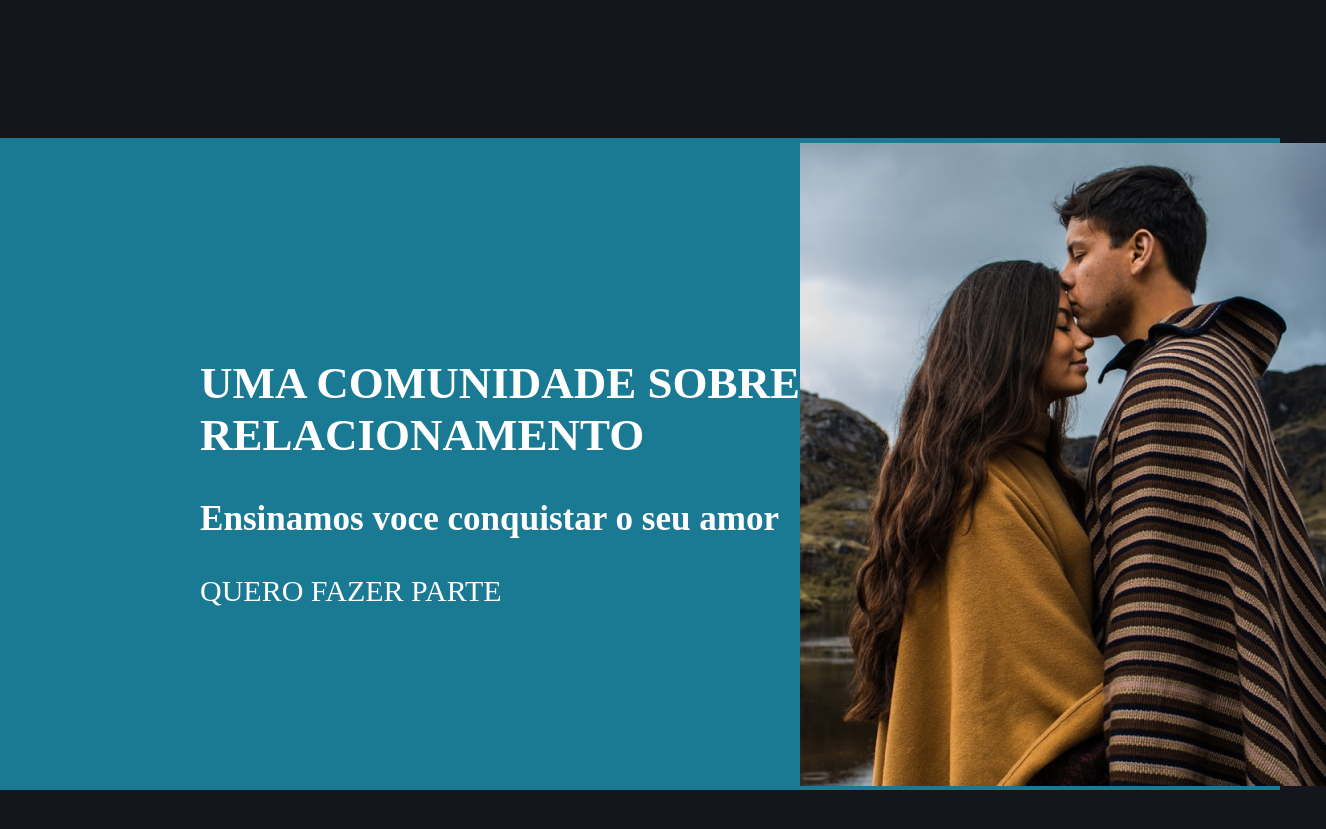
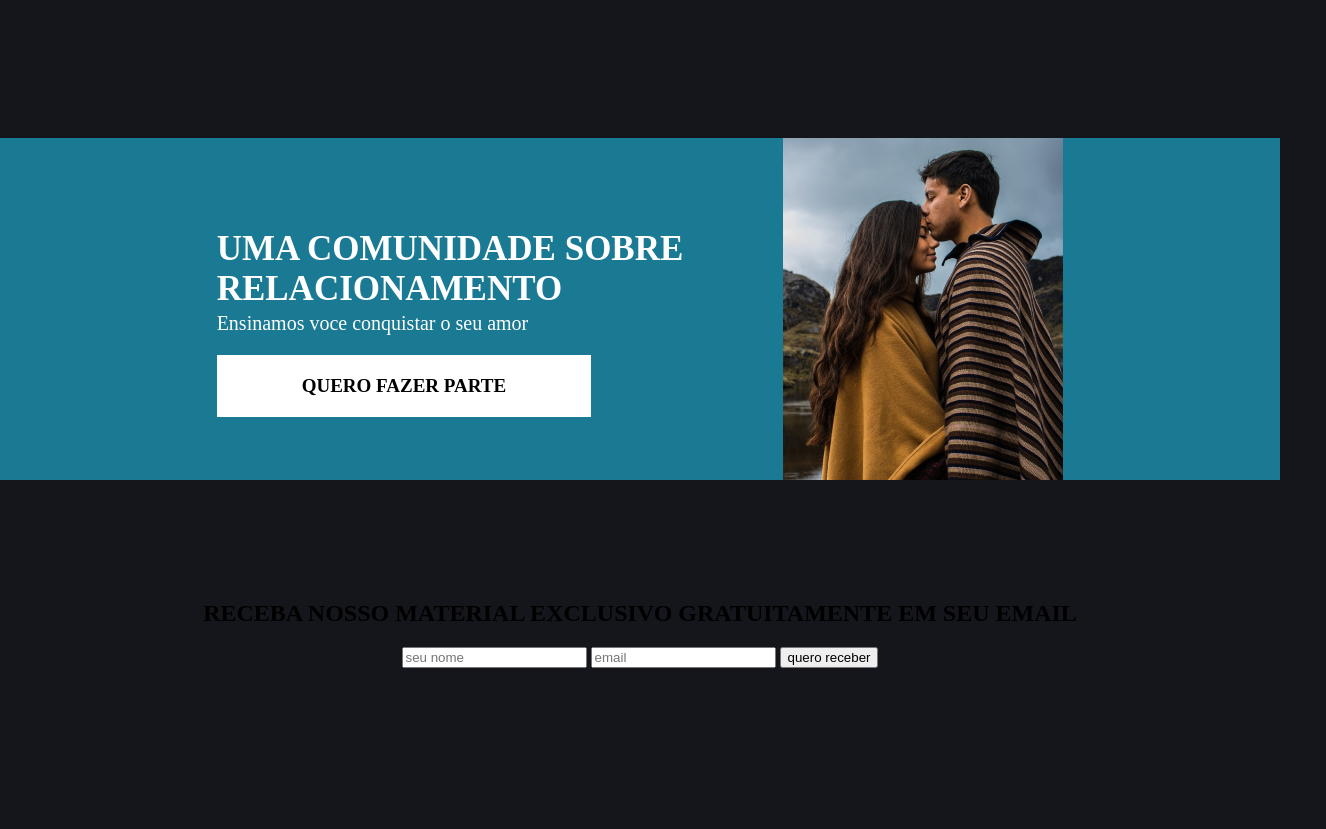
Before and after one commit to Rodrigocabo/Landing-Page---Encontro, a plain HTML site: page index.html in a window 1280 px wide. Shown: the part 1140-1969 px from the top of the page, 1326 px wide, since content can reach past the window. After the commit the page ends 1908 px from the top, so only its background shows below. Drawn offline with Linux system fonts and the light colour scheme.

Commit message:
Formulario

```diff
--- a/index.css
+++ b/index.css
@@ -97,10 +97,13 @@ width: 65px;
 }
 
 
+
 /*SECTION-3 */
+
+
 .section-3{
     background-color: #1A7993 ;
-    height: auto;
+    height: 342px;
     display: flex;
     justify-content: center;
     align-items: center;
@@ -108,14 +111,41 @@ width: 65px;
 
 }
 
-.area-title-2{
+.area-title-2 h1{
     color: #fff;
-    font-size: 30px;
+    font-size: 35px;
 }
 
-.image2{
+.area-title-2 h3{
+
+    color: #fff;
+    font-size: 20px;
+    font-weight: normal;
+    margin-top: -26px;
+}
+.area-title-2 a{
+    display: inline-block;
+    background-color: #fff;
+    padding: 20px 85px;
+    font-size: 19px;
+    font-weight: bold;
+    cursor: pointer;
+}
+
+.image2 img{
     width: 280px;
     height: auto;
     margin-top: 5px;
+    margin-left: 100px;
 
 }
+
+/* formulario */
+
+.area-form{
+    display: flex;
+    justify-content: center;
+    align-items: center;
+    margin-bottom: 100px;
+    flex-direction: column;
+}
--- a/index.html
+++ b/index.html
@@ -66,6 +66,21 @@
             <img src="src/img/banner 02.png">
         </div>
     </section>
+
+    <!--AREA-FORMULARIO-->
+    <div class="area-form">
+        <h2>RECEBA NOSSO MATERIAL EXCLUSIVO GRATUITAMENTE EM SEU EMAIL</h2>
+        <div class="form">
+            <form>
+                <input type="text" name="nome" placeholder="seu nome">
+                <input type="email" name="email" placeholder="email">
+                <input type="submit" value="quero receber">
+            </form>
+
+
+        </div>
+
+    </div>
 </body>
 
 </html>
```
